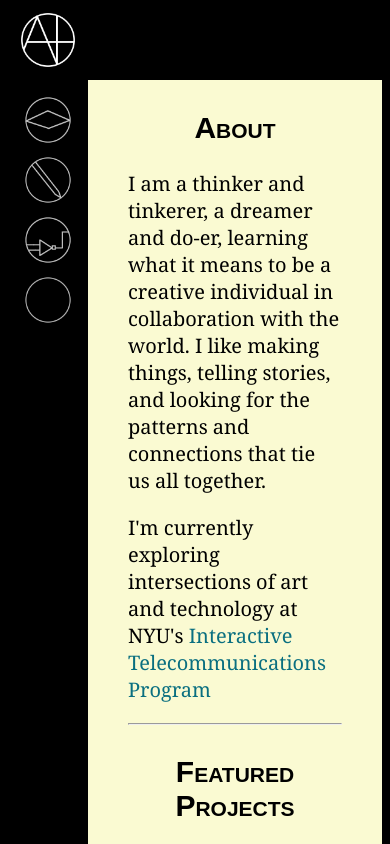
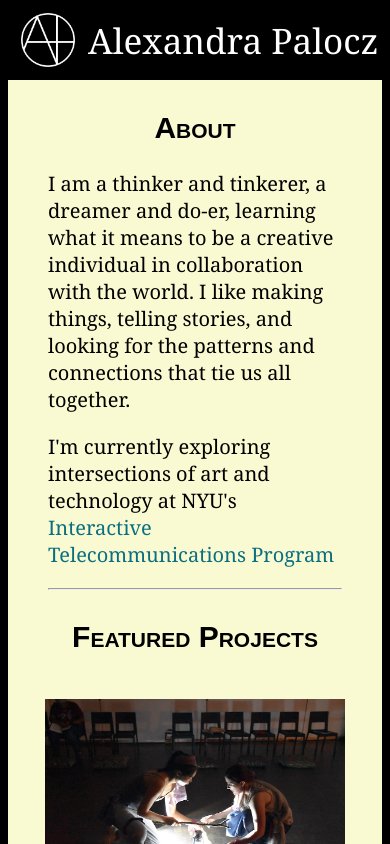
Before and after one commit to apalocz/apalocz.github.io, an Astro site: page / in a window 390 px wide. Shown: the top 844 px of the page. Built offline with nearby package versions, Linux system fonts and the light colour scheme; Astro itself is replaced by a stand-in of ours; a web font is replaced by a local one.

Commit message:
Add mobile sidebar collapse

```diff
--- a/src/components/Header.astro
+++ b/src/components/Header.astro
@@ -1,9 +1,6 @@
 ---
 
-import { NavElement } from './NavElement.jsx'
-import {Image} from '@astrojs/image/components'
-
-import header_img from "../images/nav_icons/AP-header.png"
+import {HeaderFrame } from './NavElement.jsx'
 
 import gd_icon from "../images/nav_icons/gd-icon.png"
 import cs_icon from "../images/nav_icons/cs-icon.png"
@@ -20,13 +17,4 @@ const navInfoList = [
 ]
 ---
 
-
-<header>
-    <a href="/"  class="home_link">
-        <Image src={header_img} alt="" width=60 height=60/>
-        <div class="site_title">Alexandra Palocz</div>
-    </a>
-    <div class="sidebar">
-    {navInfoList.map(navInfo => (<NavElement key={navInfo.name} navInfo={navInfo} client:visible/>))}
-    </div>
-</header>
+<HeaderFrame navInfoList={navInfoList} client:visible />
--- a/src/components/NavElement.jsx
+++ b/src/components/NavElement.jsx
@@ -1,25 +1,122 @@
-import { useState } from "react";
+import { useState, useEffect } from "react";
 // import { Image } from '@astrojs/image/components';
+
+import header_img from "../images/nav_icons/AP-header.png";
 import './pageFrameComponents.css';
 
+// cutoff to use mobile layout rules
+const MOBILE_WIDTH_CUTOFF = 1000;
 
 export function NavElement (props) {
   const [showName, setShowName] = useState(false)
   const {icon, name, link} = props.navInfo
+
+  const navElementMain =  (
+      <>
+        <div className="nav_element">
+        <img src={icon.src} alt={name}/>
+        </div>
+        {showName && (
+          <div className="nav_name_container"> <div className="nav_name"> {name} </div> </div>
+        )
+        }
+      </>
+    )
   return (
     <div className="nav_element_container"
       onMouseEnter={() => setShowName(true)}
       onMouseLeave={() => setShowName(false)}
       >
-       <a href={link} >
-       <div className="nav_element">
-          <img src={icon.src} alt={name}/>
-        </div>
-        {showName && (
-          <div className="nav_name_container"> <div className="nav_name"> {name} </div> </div>
-        )
+        {/* only wrap in a link if the name is showing; otherwise, have a click/tap show the name */}
+        {showName ?
+          <a href={link}>
+              {navElementMain}
+          </a>
+        : navElementMain
         }
-        </a>
+
     </div>
   )
 }
+
+
+
+
+
+
+// takes a navInfoList of navigation pieces
+export function HeaderFrame (props) {
+  const [showNav, setShowNav] = useState(true)
+  const {navInfoList} = props
+
+  // check to see if this is a mobile width
+  const [isMobile, setIsMobile] = useState(false)
+
+
+
+  // the part of the header on top
+  const topHeader = (
+    <>
+      <img src={header_img.src} alt="" width={60} height={60}/>
+      <div className="site_title">Alexandra Palocz</div>
+    </>
+  )
+
+
+  const hideNavOnMobile = () => {
+    // if it's mobile, hide nav on mouse leave
+    if(isMobile) {
+      setShowNav(false)
+    }
+  }
+
+  const navInfo = (navInfoList.map(navInfo => (
+    <NavElement key={navInfo.name} navInfo={navInfo}/>
+    )
+  ));
+
+  // set isMobile based on window side
+  // should only be called when loaded on client, since window is client-only
+  const updateIsMobile = () => {
+    setIsMobile(window.matchMedia(`(max-device-width: ${MOBILE_WIDTH_CUTOFF}px)`).matches);
+  }
+
+  // set isMobile once loaded on client
+  useEffect(() => {
+    updateIsMobile();
+    window.addEventListener('resize', updateIsMobile);
+  }, []);
+
+  // hide nav once isMobile is set
+  useEffect(() => {
+    hideNavOnMobile()
+  }, [isMobile]);
+
+
+  return (
+      <header>
+        <div
+          onMouseEnter={() => setShowNav(true)}
+          onMouseLeave={() => {console.log("mouse leave header"); hideNavOnMobile()}}
+        >
+        {/* Only wrap in link if showing nav; otherwise, let click/enter show nav */}
+        {showNav ?
+            <a href="/"  className="home_link"
+              onClick={hideNavOnMobile}>
+                {topHeader}
+            </a>
+          :
+          <div className="home_link">
+            {topHeader}
+          </div>
+        }
+
+        {showNav &&
+          <div className="sidebar">
+            {navInfo}
+          </div>
+        }
+        </div>
+    </header>
+  )
+}
--- a/src/components/pageFrameComponents.css
+++ b/src/components/pageFrameComponents.css
@@ -11,6 +11,12 @@
     margin-right: 0.5rem;
   }
 
+.home_link {
+    position: relative;
+    height: 60px;
+    display: inline-block;
+}
+
 .home_link:hover{
      text-shadow: 0px 0px 15px white;
      opacity: 1;
@@ -22,7 +28,8 @@
 .site_title {
     color:white;
     text-decoration: none;
-    font-size: 2rem;
+    font-size: min(2rem, 9vw);
+    white-space: nowrap;
     display: inline;
 
     position: absolute;
@@ -35,6 +42,7 @@
     position: fixed;
     padding-top: 1rem;
     background-color: black;
+    height: 100vh;
 }
 
 .nav_element_container {
--- a/src/styles/global.css
+++ b/src/styles/global.css
@@ -131,3 +131,12 @@ html {
 	font-size: .7rem;
 	text-align: center;
   }
+
+
+
+/* Mobile styling changes */
+@media only screen and (max-width: 600px) {
+	main {
+	  margin-left: 0rem;
+	}
+  }
```
